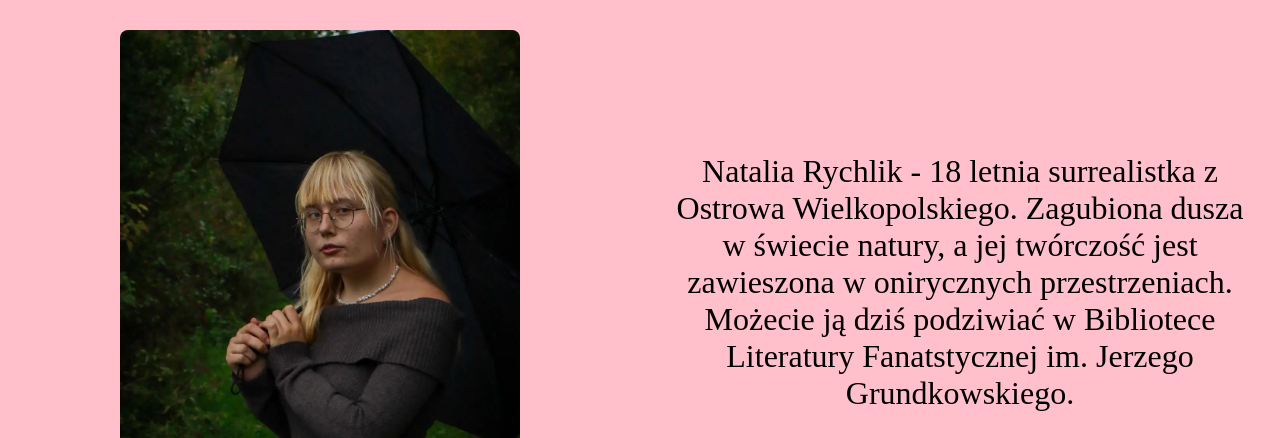
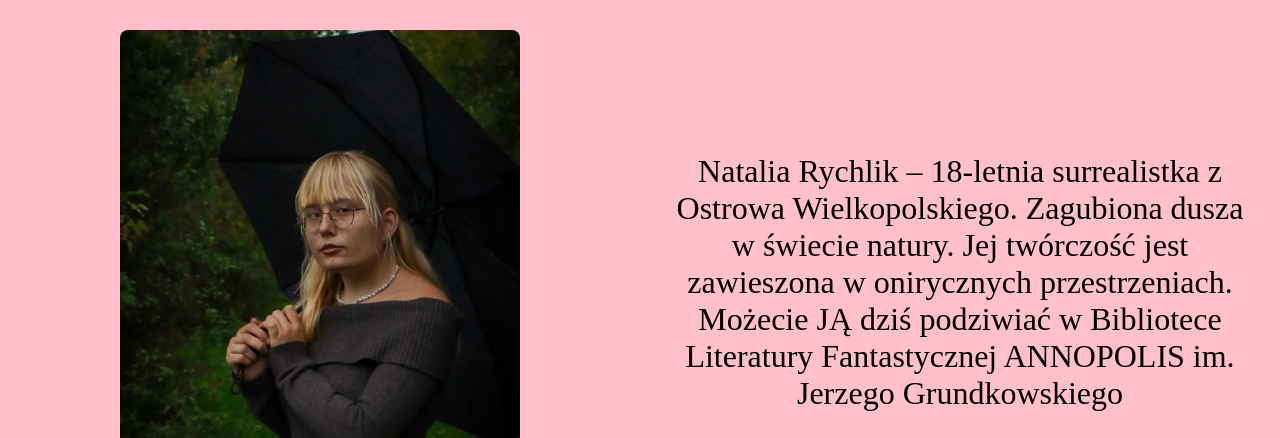
Before and after one commit to XelestJestem/xelestjestem.github.io, a plain HTML site: page index.html in a window 1280 px wide. Shown: the top 438 px of the page. Drawn offline with Linux system fonts and the light colour scheme; a web font is replaced by a local one.

Commit message:
Update index.html

```diff
--- a/index.html
+++ b/index.html
@@ -35,9 +35,9 @@
             </div>
 
             <div class="opis center">
-                <p>Natalia Rychlik - 18 letnia surrealistka z Ostrowa Wielkopolskiego.
-                    Zagubiona dusza w świecie natury, a jej twórczość jest zawieszona w onirycznych przestrzeniach.
-                    Możecie ją dziś podziwiać w Bibliotece Literatury Fanatstycznej im. Jerzego Grundkowskiego.
+                <p>Natalia Rychlik – 18-letnia surrealistka z Ostrowa Wielkopolskiego. Zagubiona dusza w świecie natury.
+                    Jej twórczość jest zawieszona w onirycznych przestrzeniach. Możecie JĄ dziś podziwiać w Bibliotece
+                    Literatury Fantastycznej ANNOPOLIS im. Jerzego Grundkowskiego
                 </p>
             </div>
 
```
